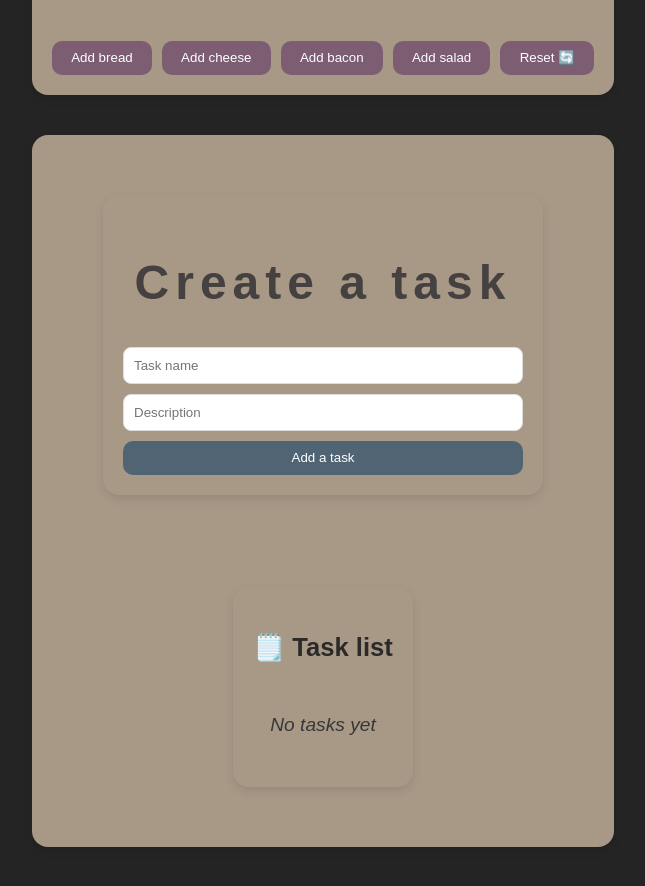
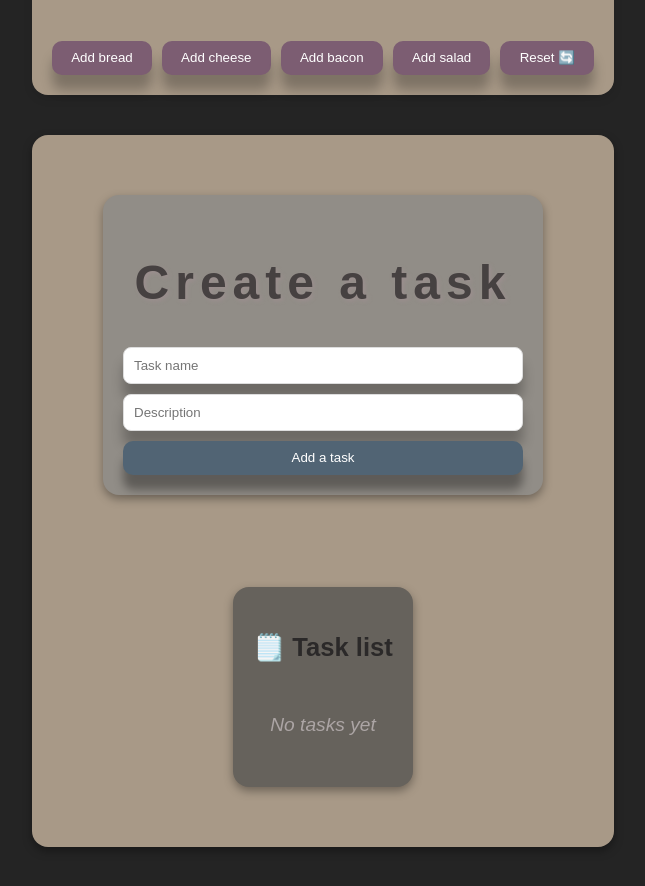
Before and after one commit to DaceLiepina/redux-app, a React (Vite) app: page / in a window 1280 px wide. Shown: the part 1300-2186 px from the top of the page, without its empty margins (317-962 px from the left). Built offline with nearby package versions, Linux system fonts and the light colour scheme.

Commit message:
css correction

```diff
--- a/src/components/Sandwich/Sandwich.module.css
+++ b/src/components/Sandwich/Sandwich.module.css
@@ -23,14 +23,15 @@
   font-weight: 600;
   margin-bottom: 1rem;
   letter-spacing: 10px;
-  color: rgb(70, 65, 65)
+  color: rgb(70, 65, 65);
+ text-shadow: 2px 2px 4px rgba(32, 29, 30, 0.4);
 }
 
 img {
   width: 100%;
   max-width: 400px;
   border-radius: 14px;
-  box-shadow: 0 2px 10px rgba(0, 0, 0, 0.15);
+  box-shadow: 0 15px 10px rgba(0, 0, 0, 0.35);
   margin-bottom: 1rem;
   transition: transform 0.3s ease;
 }
@@ -56,6 +57,7 @@ p {
   border: none;
   padding: 0.6rem 1.2rem;
   border-radius: 10px;
+  box-shadow: 0 15px 12px rgba(0, 0, 0, 0.25);
   font-weight: 500;
   cursor: pointer;
   transition: background-color 0.25s ease, transform 0.2s ease;
--- a/src/components/counter/Counter.module.css
+++ b/src/components/counter/Counter.module.css
@@ -22,7 +22,8 @@
   font-weight: 600;
   margin-bottom: 1rem;
   letter-spacing: 6px;
-  color: rgb(70, 65, 65)
+  color: rgb(70, 65, 65);
+ text-shadow: 2px 2px 0px rgba(0, 0, 0, 0.6);
 }
 .btn {
   background-color: #516474;
@@ -32,6 +33,7 @@
   border-radius: 10px;
   font-weight: 500;
   cursor: pointer;
+  box-shadow: 0 15px 12px rgba(0, 0, 0, 0.25);
   transition: background-color 0.25s ease, transform 0.2s ease;
 }
 @media (max-width: 900px) {
--- a/src/components/tasks/TaskCreation.module.css
+++ b/src/components/tasks/TaskCreation.module.css
@@ -12,22 +12,40 @@
   padding: 20px;
   background: #a89987;
   border-radius: 16px;
-  box-shadow: 0 4px 10px rgba(0, 0, 0, 0.1);
+  box-shadow: 0 4px 10px rgba(0, 0, 0, 0.35);
   text-align: center;
   font-family: "Poppins", sans-serif;
+}
+.wrappersmall{
+   display: flex;
+  flex-direction: column; /* <-- nodrošina vertikālu secību */
+  align-items: center;
+  justify-content: flex-start;
+  gap: 12px; /* neliela atstarpe starp elementiem */
+  max-width: 800px;
+  margin: 40px auto;
+  padding: 20px;
+ background: #918d87;
+  border-radius: 16px;
+  box-shadow: 0 4px 10px rgba(0, 0, 0, 0.35);
+  text-align: center;
+  font-family: "Poppins", sans-serif;
+
 }
 .title {
  font-size: 3rem;
   font-weight: 600;
   margin-bottom: 1rem;
   letter-spacing: 6px;
-  color: rgb(70, 65, 65)
+  color: rgb(70, 65, 65);
+  text-shadow: 2px 2px 4px rgba(173, 144, 156, 0.4);
 }
 .form {
   display: flex;
   flex-direction: column;
   gap: 10px;
   width: 400px;
+
 }
 .group {
   display: flex;
@@ -37,6 +55,7 @@
   padding: 10px;
   border-radius: 8px;
   border: 1px solid #ddd;
+  box-shadow: 0 15px 12px rgba(0, 0, 0, 0.25);
 }
 .error {
   color: #b00020;
@@ -49,6 +68,7 @@
   padding: 0.6rem 1.2rem;
   border-radius: 10px;
   font-weight: 500;
+  box-shadow: 0 15px 10px rgba(0, 0, 0, 0.35);
   cursor: pointer;
   transition: background-color 0.25s ease, transform 0.2s ease;
 }
--- a/src/components/tasks/TaskCreation.tsx
+++ b/src/components/tasks/TaskCreation.tsx
@@ -55,7 +55,7 @@ export default function TaskCreation(): JSX.Element {
   });
 
   return (
-    <div className={style.wrapper}>
+    <div className={style.wrappersmall}>
       <h1 className={style.title}>Create a task</h1>
 
       <form onSubmit={formik.handleSubmit} className={style.form}>
--- a/src/components/tasks/Tasks.module.css
+++ b/src/components/tasks/Tasks.module.css
@@ -12,7 +12,22 @@
   padding: 20px;
   background: #a89987;
   border-radius: 16px;
-  box-shadow: 0 4px 10px rgba(0, 0, 0, 0.1);
+  box-shadow: 0 10px 20px rgba(0, 0, 0, 0.1);
+  text-align: center;
+  font-family: "Poppins", sans-serif;
+}
+.wrappersmall{
+   display: flex;
+  flex-direction: column; /* <-- nodrošina vertikālu secību */
+  align-items: center;
+  justify-content: flex-start;
+  gap: 12px; /* neliela atstarpe starp elementiem */
+  max-width: 800px;
+  margin: 40px auto;
+  padding: 20px;
+  background: #66625c;
+  border-radius: 16px;
+  box-shadow: 0 4px 10px rgba(0, 0, 0, 0.35);
   text-align: center;
   font-family: "Poppins", sans-serif;
 }
@@ -32,7 +47,7 @@
 }
 .empty {
   text-align: center;
-  color: #383737;
+  color: #aca5a5;
   font-style: italic;
 }
 
@@ -61,7 +76,7 @@
 
 .done .titleText {
   text-decoration: line-through;
-  color: #0f0f0f;
+  color: #af6666;
 }
 
 .textBlock {
--- a/src/components/tasks/Tasks.tsx
+++ b/src/components/tasks/Tasks.tsx
@@ -19,7 +19,7 @@ export default function Tasks(): JSX.Element {
   }
 
   return (
-  <div className={style.wrapper}>
+  <div className={style.wrappersmall}>
     <h2 className={style.title}>🗒️ Task list</h2>
 
     {tasks.length === 0 ? (
--- a/src/components/tasks/types/Task.ts
+++ b/src/components/tasks/types/Task.ts
@@ -4,3 +4,4 @@ export default interface Task {
   description: string;
   isDone: boolean;
 }
+// sis ir pasam uzdevumam
--- a/src/components/tasks/types/TaskCredentials.ts
+++ b/src/components/tasks/types/TaskCredentials.ts
@@ -1,4 +1,4 @@
-export default interface TaskCredentials {
+export default interface TaskCredentials { // so atveido formaa un tur nevajag id
     title: string;
     description: string;
     isDone: boolean;
```
